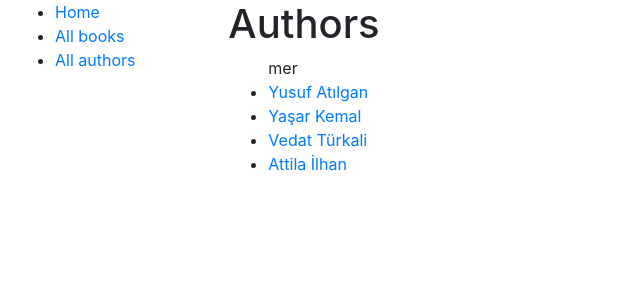
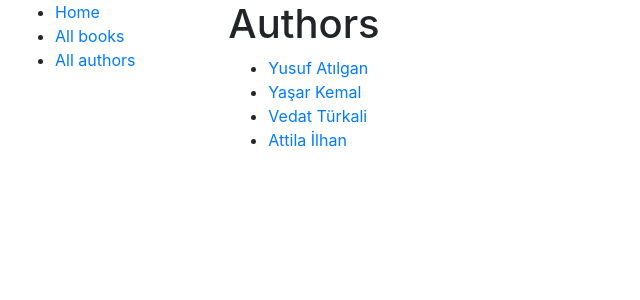
Before and after one commit to omerolkun/mozillaLibrary, a Django app: page /catalog/authors/ in a window 1280 px wide. Shown: the top 300 px of the page, without its empty margins (0-640 px from the left). Run offline with Django 3.2, Linux system fonts and the light colour scheme; data comes from the database, SQL or seed files in the repository.

Commit message:
mer is erased from author list html

```diff
--- a/catalog/templates/catalog/authors_list.html
+++ b/catalog/templates/catalog/authors_list.html
@@ -3,7 +3,6 @@
 {% block content %}
 <h1>Authors</h1>
 <ul>
-    mer
     {% for au in object_list %}
         <li><a href="{{au.pk}}" >{{au.first_name }} {{au.last_name}}   </a></li>
     {% endfor %}
```
